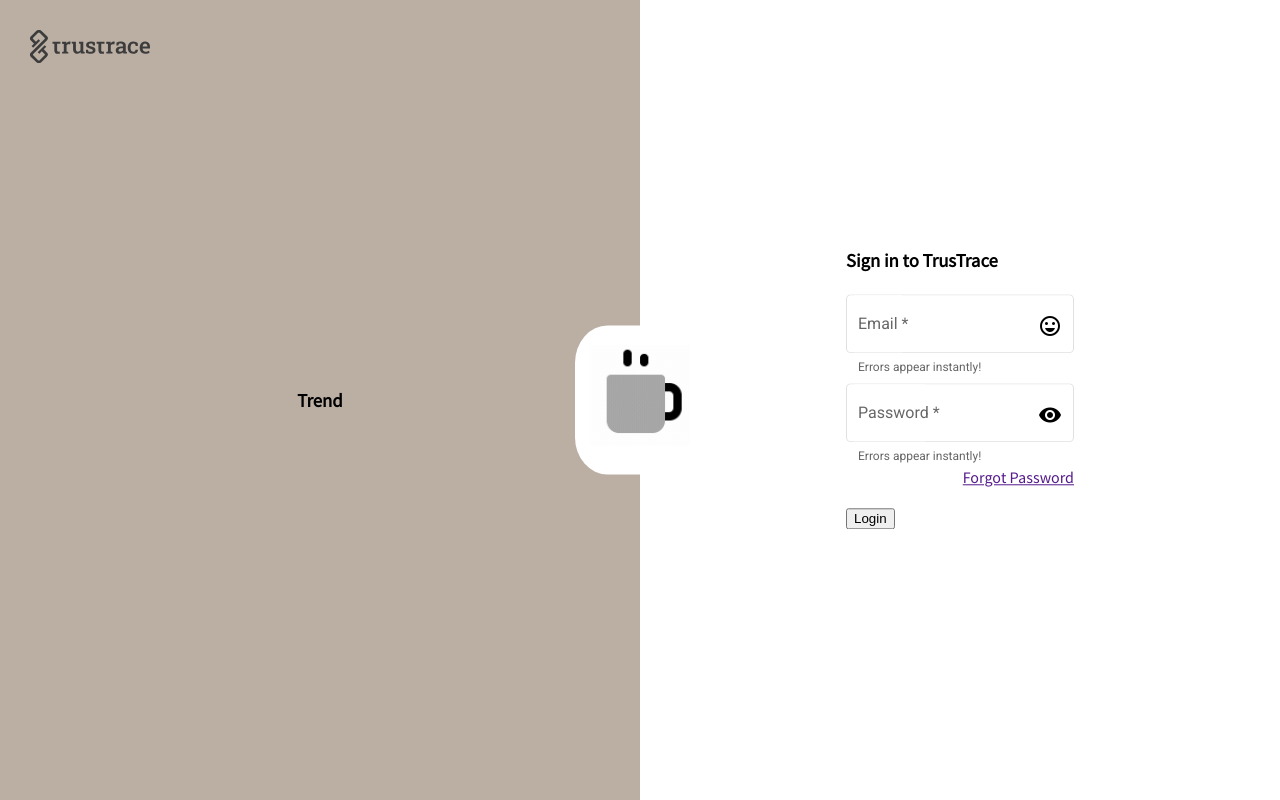
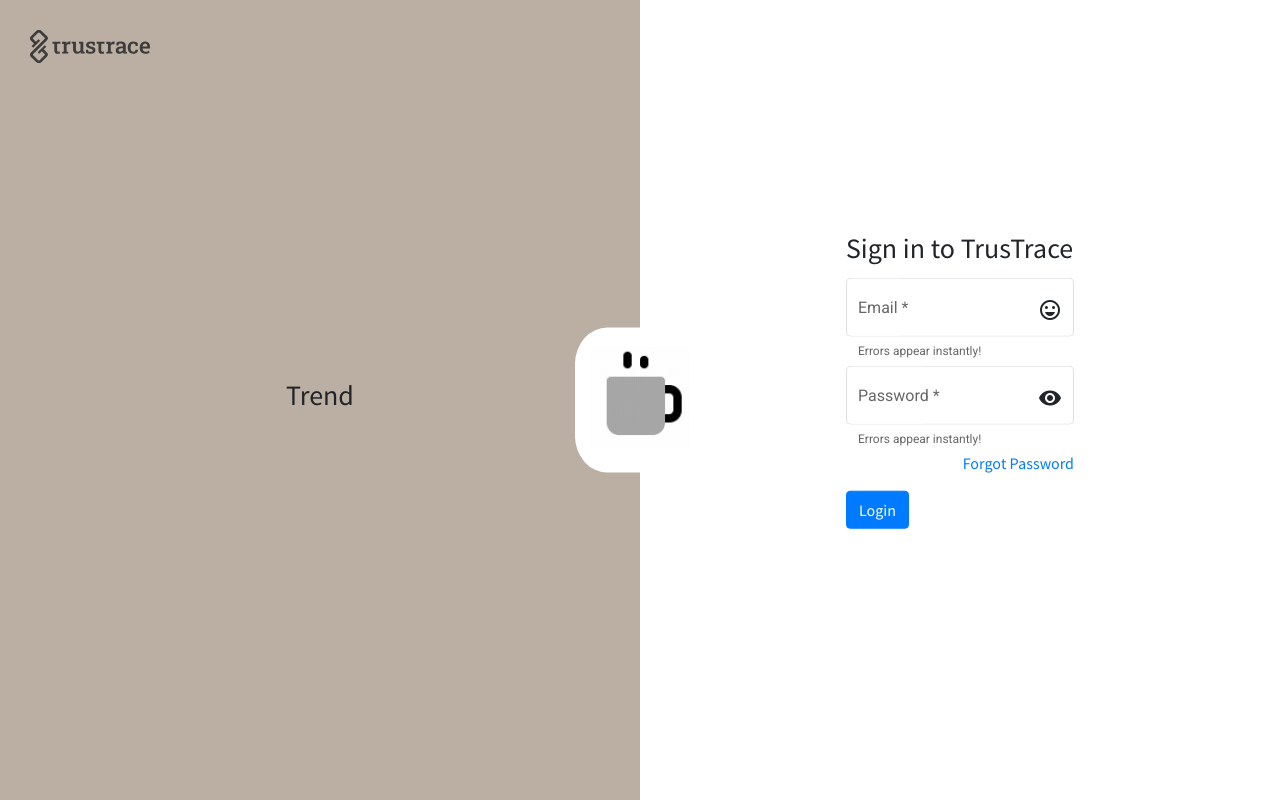
Before and after one commit to Vasanthvicky/my-app, an Angular app in the folder my-app/: page / in a window 1280 px wide. Built offline with nearby package versions, Linux system fonts and the light colour scheme.

Commit message:
bootstrap version is updated

```diff
--- a/my-app/angular.json
+++ b/my-app/angular.json
@@ -28,7 +28,7 @@
             ],
             "styles": [
               "./node_modules/@angular/material/prebuilt-themes/indigo-pink.css",
-              "./node_modules/animate.css/animate.min.css",
+              "./node_modules/bootstrap/dist/css/bootstrap.css",
               "src/styles.scss"
             ],
             "scripts": [],
@@ -100,6 +100,7 @@
             ],
             "styles": [
               "./node_modules/@angular/material/prebuilt-themes/indigo-pink.css",
+              "./node_modules/bootstrap/dist/css/bootstrap.css",
               "src/styles.scss"
             ],
             "scripts": []
--- a/my-app/src/app/login/login.component.scss
+++ b/my-app/src/app/login/login.component.scss
@@ -3,11 +3,12 @@
 
 .brand-logo {
     width: 120px;
-    padding: 30px;
+    margin: 30px;
 }
 .full-screen-section {
     height: 100vh;
     display: block;
+    overflow: hidden;
 }
 .login-section {
     display: flex;
```
